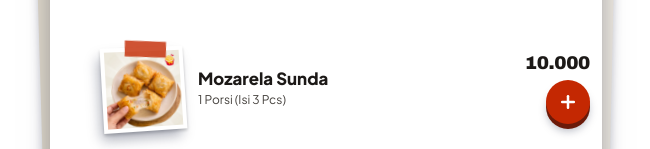
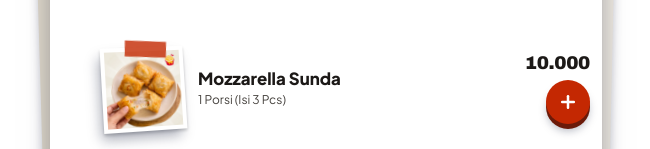
Before and after one commit to miralami/kwu-web, a React (Vite) app: page / in a window 1280 px wide. Shown: the part 249-398 px from the top of the page, without its empty margins (314-964 px from the left). Built offline with nearby package versions, Linux system fonts and the light colour scheme; no server answers.

Commit message:
fix(menu): ejaan Mozarela jadi Mozzarella
Nama menu, keranjang, data contoh, deskripsi halaman, dan dokumentasi. Pesanan lama yang sudah tercatat tetap memakai nama saat dibeli.

```diff
--- a/index.html
+++ b/index.html
@@ -5,7 +5,7 @@
     <link rel="icon" type="image/png" href="/favicon.png" />
     <meta name="viewport" content="width=device-width, initial-scale=1.0, viewport-fit=cover" />
     <meta name="theme-color" content="#c42802" />
-    <meta name="description" content="Laris Manis - Pre-order jajanan kampus Telkom University Jakarta: Mozarela Sunda, Spicy Ramyeon Roll, dan Puding Buah" />
+    <meta name="description" content="Laris Manis - Pre-order jajanan kampus Telkom University Jakarta: Mozzarella Sunda, Spicy Ramyeon Roll, dan Puding Buah" />
     <title>Laris Manis | Pre-Order & Jajanan Kampus</title>
     <!-- Google Fonts: Plus Jakarta Sans (aplikasi) + Fredoka (tulisan logo di loading screen) -->
     <link rel="preconnect" href="https://fonts.googleapis.com">
--- a/src/components/customer/CartDrawer.tsx
+++ b/src/components/customer/CartDrawer.tsx
@@ -157,7 +157,7 @@ export const CartDrawer: React.FC<CartDrawerProps> = ({
             <div className="flex-1 flex flex-col items-center justify-center p-6 text-center space-y-3">
               <h3 className="font-bold text-base text-ink-900">Keranjang masih kosong</h3>
               <p className="text-sm text-ink-600 max-w-xs">
-                Pilih Mozarela Sunda, Spicy Ramyeon Roll, atau Puding dulu, nanti muncul di sini.
+                Pilih Mozzarella Sunda, Spicy Ramyeon Roll, atau Puding dulu, nanti muncul di sini.
               </p>
               <button
                 onClick={onClose}
--- a/src/data/menu.ts
+++ b/src/data/menu.ts
@@ -3,7 +3,7 @@ import { MenuItem } from '../types'
 export const MENU_ITEMS: MenuItem[] = [
   {
     id: 'cibay-pedas',
-    name: 'Mozarela Sunda', // id tetap 'cibay-pedas' agar rekap pesanan lama tetap tergabung
+    name: 'Mozzarella Sunda', // id tetap 'cibay-pedas' agar rekap pesanan lama tetap tergabung
     category: 'gurih',
     tagline: 'Aci ngambay kenyal berbalut kulit lumpia renyah',
     description:
--- a/src/services/storage.ts
+++ b/src/services/storage.ts
@@ -55,7 +55,7 @@ const INITIAL_SEED_ORDERS: Order[] = [
       {
         id: 'cibay-pedas-cibay-porsi',
         menuItemId: 'cibay-pedas',
-        name: 'Mozarela Sunda',
+        name: 'Mozzarella Sunda',
         optionId: 'cibay-porsi',
         optionLabel: '1 Porsi (Isi 3 Pcs)',
         pieces: 3,
```
Also changed, not shown: 2 other files (tests, documents, lock files or other folders).
